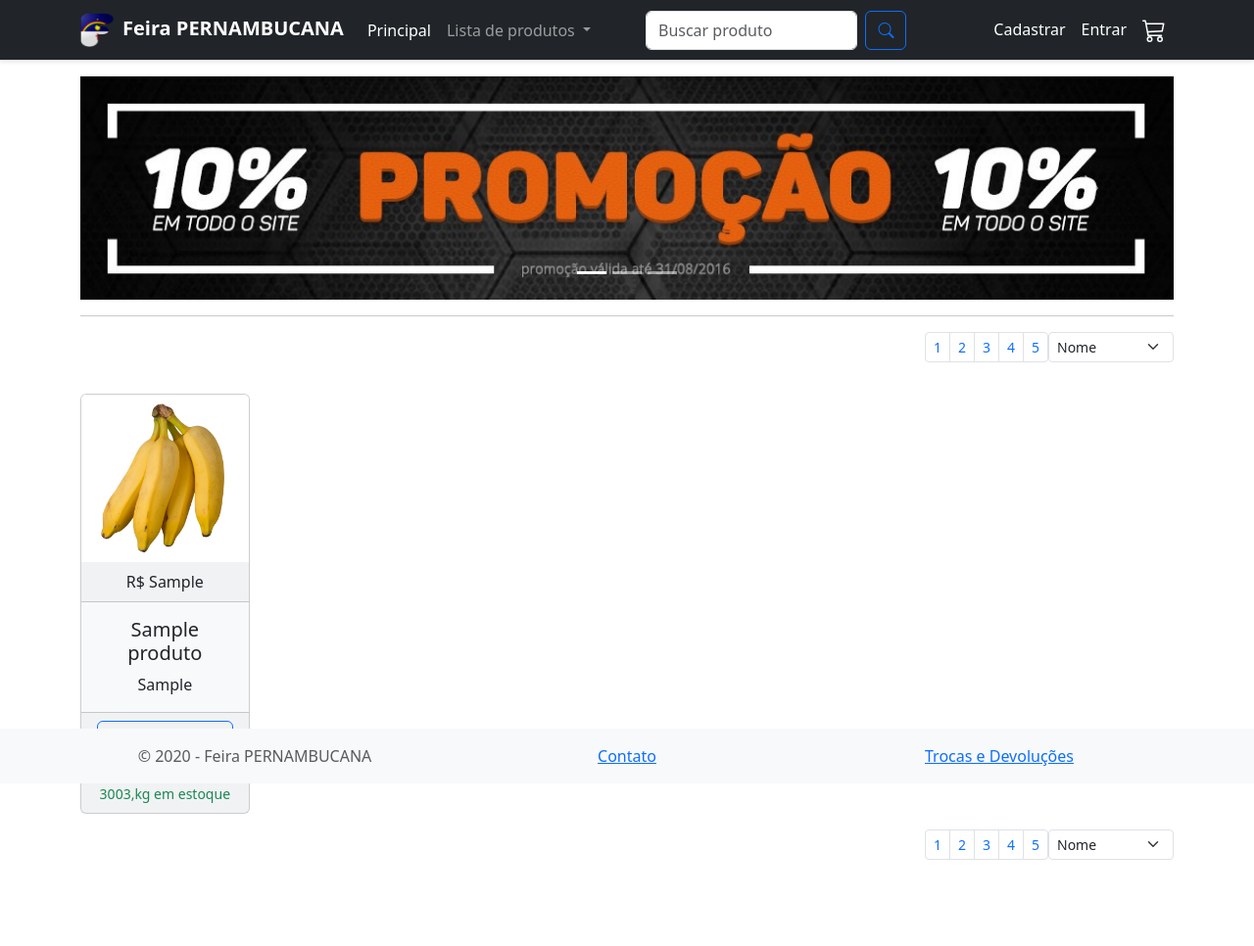
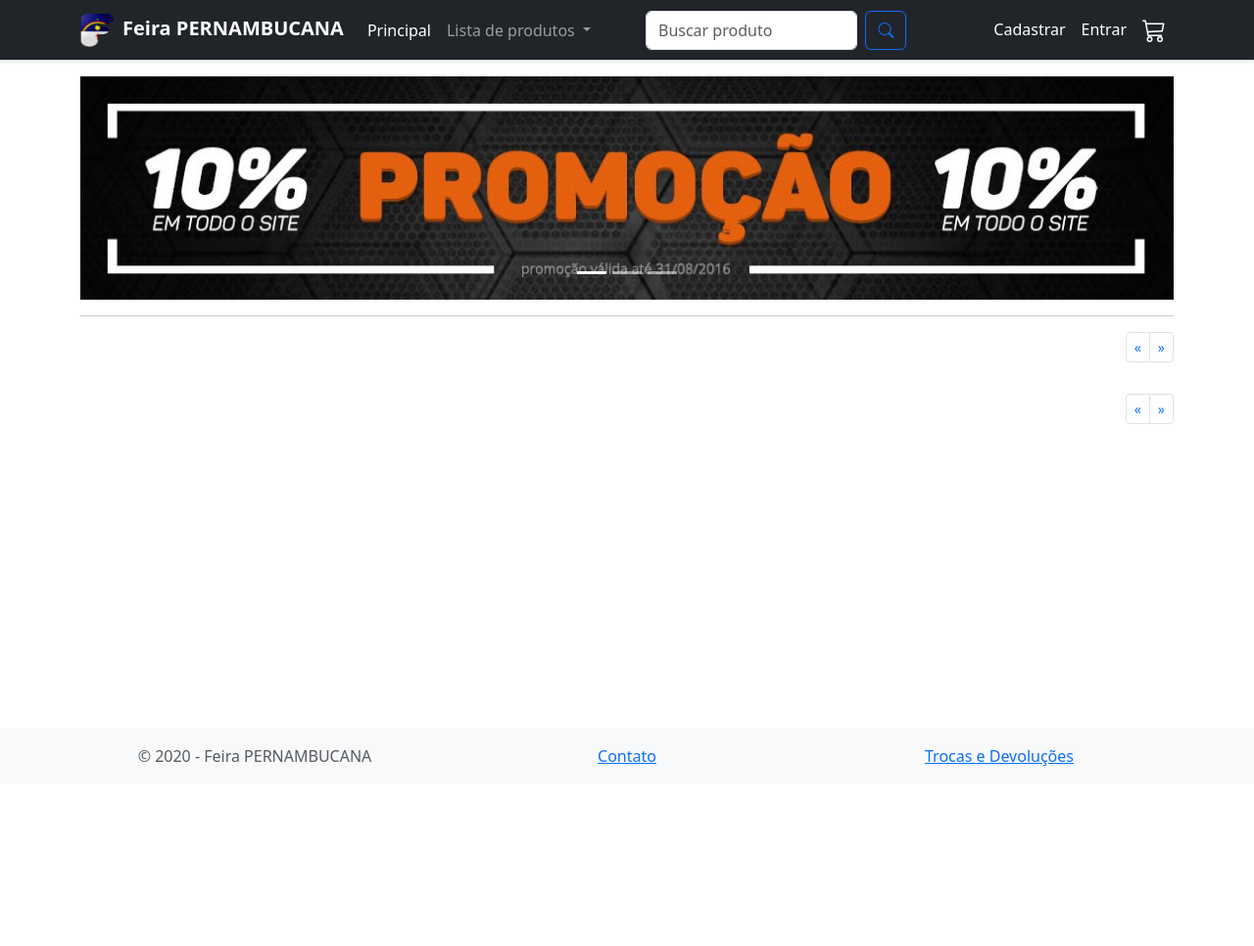
Before and after one commit to vinicius-felip/Projeto_PHP_SOFTEX, a PHP site: the page made by Projeto PHP/index.php in a window 1280 px wide. Shown: the whole page at 98% size. After the commit the page ends 782 px from the top, so only its background shows below. Run offline with PHP 8.4, Linux system fonts and the light colour scheme; tables that the repository leaves empty or names only in its code hold one stand-in row (values such as "Sample post"); some libraries are stand-ins or nearby versions.

Commit message:
paginação

```diff
--- a/Projeto PHP/carrinho.php
+++ b/Projeto PHP/carrinho.php
@@ -72,7 +72,7 @@
           <div class="row g-3">
             <div class="col-4 col-md-3 col-lg-2">
               <a href="#">
-                <img src="img/produtos/000001.jpg" class="img-thumbnail">
+                <img src="img/produtos/1.jpg" class="img-thumbnail">
               </a>
             </div>
             <div class="col-8 col-md-9 col-lg-8 col-xl-8 text-left align-self-center">
--- /dev/null
+++ b/Projeto PHP/config/paginacao.php
@@ -0,0 +1,19 @@
+<?php
+$qnt_produtos = 18;
+if (!isset($_GET['pagina'])){$_GET['pagina'] = 0;}
+$inicio_prod = intval($_GET['pagina']*$qnt_produtos);
+
+if (isset($_GET['categoria'])){
+    $categoria = mysqli_real_escape_string($conexao,$_GET['categoria']);
+    $query = "SELECT * FROM `produto` WHERE categoria = '$categoria' LIMIT $inicio_prod, $qnt_produtos";
+    $total_produtos = $conexao->query("SELECT * FROM produto WHERE categoria = '$categoria'")->num_rows;
+}else{
+    $query = "SELECT * FROM `produto` LIMIT $inicio_prod, $qnt_produtos";
+    $total_produtos = $conexao->query("SELECT * FROM produto")->num_rows;
+}
+
+$result = mysqli_query($conexao, $query);
+
+$num = mysqli_num_rows($result);
+
+$num_paginas = ceil($total_produtos/$qnt_produtos);
--- a/Projeto PHP/index.php
+++ b/Projeto PHP/index.php
@@ -1,8 +1,7 @@
 <?php
 session_start();
 include_once('config/conexao.php');
-$query = 'SELECT * FROM `produto`';
-$result = mysqli_query($conexao, $query);
+include_once('config/paginacao.php');
 ?>
 
 <!DOCTYPE html>
@@ -51,10 +50,10 @@
               Lista de produtos
             </a>
             <ul class="dropdown-menu dropdown-menu-dark" aria-labelledby="navbarDarkDropdownMenuLink">
-              <li><a class="dropdown-item" href="#">Frutas</a></li>
-              <li><a class="dropdown-item" href="#">Verduras/Legumes</a></li>
-              <li><a class="dropdown-item" href="#">Folhagens</a></li>
-              <li><a class="dropdown-item" href="#">Raízes/Tubérculos</a></li>
+              <li><a href="index.php?categoria=verduras/legumes" class="dropdown-item" href="#">Verduras/Legumes</a></li>
+              <li><a href="index.php?categoria=frutas" class="dropdown-item" href="#">Frutas</a></li>
+              <li><a href="index.php?categoria=folhagens" class="dropdown-item" href="#">Folhagens</a></li>
+              <li><a href="index.php?categoria=raizes/tuberculos" class="dropdown-item" href="#">Raízes/Tubérculos</a></li>
             </ul>
           </li>
           <form class="d-flex ms-lg-5 col-5">
@@ -65,21 +64,21 @@
         </ul>
         <div class="align-self-end">
           <ul class="navbar-nav">
-          <?php if (isset($_SESSION['nome'])){ ?>
+            <?php if (isset($_SESSION['nome'])) { ?>
               <li class="nav-item dropdown">
-              <a class="nav-link dropdown-toggle text-white" href="#" id="navbarDarkDropdownMenuLink" role="button" data-bs-toggle="dropdown" aria-expanded="false"><?php echo  strtok($_SESSION['nome'], " ")?></a>
+                <a class="nav-link dropdown-toggle text-white" href="#" id="navbarDarkDropdownMenuLink" role="button" data-bs-toggle="dropdown" aria-expanded="false"><?php echo  strtok($_SESSION['nome'], " ") ?></a>
                 <ul class="dropdown-menu dropdown-menu-dark" aria-labelledby="navbarDarkDropdownMenuLink">
                   <li><a class="dropdown-item" href="#">Meus Dados</a></li>
                   <li><a class="dropdown-item" href="#">Meus Pedidos</a></li>
                   <li><a class="dropdown-item text-dark bg-danger" href="config/logout.php">Sair</a></li>
                 </ul>
-            </li><?php } else {?>
+              </li><?php } else { ?>
               <li class="nav-item">
                 <a href="cadastrar.php" class="nav-link text-white">Cadastrar</a>
               </li>
               <li class="nav-item">
                 <a href="entrar.php" class="nav-link text-white">Entrar</a>
-            </li><?php }?>
+              </li><?php } ?>
             <li class="nav-item">
               <a href="carrinho.php" class="nav-link text-white">
                 <svg class="bi" width="24" height="24" fill="currentColor">
@@ -128,29 +127,28 @@
       <div class="row">
         <div class="col-12">
           <div class="d-flex flex-row-reverse justify-content-center justify-content-md-start">
-            <form method="get" class="ml-3 d-inline-block">
-              <select class="form-select form-select-sm">
-                <option>Nome</option>
-                <option>Crescente</option>
-                <option>Decrescente</option>
-              </select>
-            </form>
             <nav class="d-inline-block">
               <ul class="pagination pagination-sm my-0">
                 <li class="page-item">
-                  <button class="page-link">1</button>
+                  <a class="page-link" href="index.php?<?php  if (isset($_GET['categoria'])){echo "categoria=";  echo $_GET['categoria']; echo "&";} ?>pagina=0" aria-label="Previous">
+                    <span aria-hidden="true">&laquo;</span>
+                  </a>
                 </li>
+                <?php for ($pagina = 0; $pagina < $num_paginas  ; $pagina++) { ?>
+                  <?php if ($pagina == intval($_GET['pagina'])) { ?>
+                    <li class="page-item active" aria-current="page">
+                      <span class="page-link"><?php echo $pagina + 1 ?></span>
+                    </li>
+                  <?php } else { ?>
                     <li class="page-item">
-                  <button class="page-link">2</button>
+                      <a href="index.php?<?php  if (isset($_GET['categoria'])){echo "categoria=";  echo $_GET['categoria']; echo "&";} ?>pagina=<?php echo $pagina; ?>" class="page-link"><?php echo $pagina + 1 ?></a>
                     </li>
+                <?php }
+                } ?>
                 <li class="page-item">
-                  <button class="page-link">3</button>
-                </li>
-                <li class="page-item">
-                  <button class="page-link">4</button>
-                </li>
-                <li class="page-item">
-                  <button class="page-link">5</button>
+                  <a class="page-link" href="index.php?<?php  if (isset($_GET['categoria'])){echo "categoria=";  echo $_GET['categoria']; echo "&";} ?>pagina=<?php echo $num_paginas-1 ?>" aria-label="Next">
+                    <span aria-hidden="true">&raquo;</span>
+                  </a>
                 </li>
               </ul>
             </nav>
@@ -158,7 +156,7 @@
         </div>
       </div>
       <div class="row g-3 mt-3 mb-3">
-      <?php while ($dados = $result->fetch_assoc()){ ?>
+        <?php while ($dados = $result->fetch_assoc()) { ?>
           <div class="col-xl-2 col-lg-3 col-md-4 col-sm-6 d-flex align-items-stretch">
             <div class="card text-center bg-light">
               <img src="img/produtos/<?php echo $dados['produto_id'] ?>.jpg" class="card-img-top" />
@@ -184,29 +182,28 @@
       <div class="row pb-4">
         <div class="col-12">
           <div class="d-flex flex-row-reverse justify-content-center justify-content-md-start">
-            <form class="ml-3 d-inline-block">
-              <select class="form-select form-select-sm">
-                <option>Nome</option>
-                <option>Crescente</option>
-                <option>Decrescente</option>
-              </select>
-            </form>
             <nav class="d-inline-block">
               <ul class="pagination pagination-sm my-0">
                 <li class="page-item">
-                  <button class="page-link">1</button>
+                  <a class="page-link" href="index.php?pagina=0" aria-label="Previous">
+                    <span aria-hidden="true">&laquo;</span>
+                  </a>
                 </li>
+                <?php for ($pagina = 0; $pagina < $num_paginas  ; $pagina++) { ?>
+                  <?php if ($pagina == intval($_GET['pagina'])) { ?>
+                    <li class="page-item active" aria-current="page">
+                      <span class="page-link"><?php echo $pagina + 1 ?></span>
+                    </li>
+                  <?php } else { ?>
                     <li class="page-item">
-                  <button class="page-link">2</button>
+                      <a href="index.php?pagina=<?php echo $pagina ?>" class="page-link"><?php echo $pagina + 1 ?></a>
                     </li>
+                <?php }
+                } ?>
                 <li class="page-item">
-                  <button class="page-link">3</button>
-                </li>
-                <li class="page-item">
-                  <button class="page-link">4</button>
-                </li>
-                <li class="page-item">
-                  <button class="page-link">5</button>
+                  <a class="page-link" href="index.php?pagina=<?php echo $num_paginas-1 ?>" aria-label="Next">
+                    <span aria-hidden="true">&raquo;</span>
+                  </a>
                 </li>
               </ul>
             </nav>
```
Also changed, not shown: Projeto PHP/admin.php (added). Lines whose indentation alone changed are shown as unchanged.
